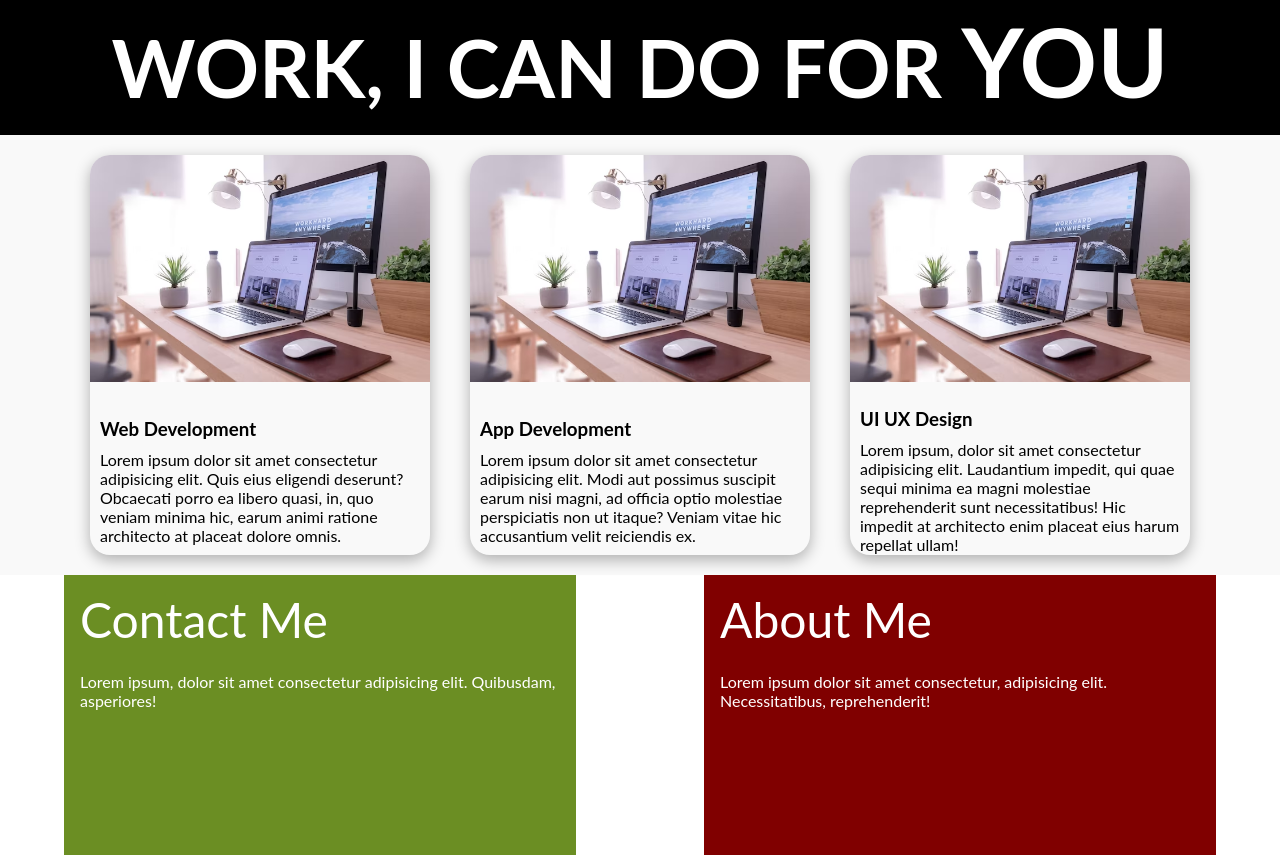
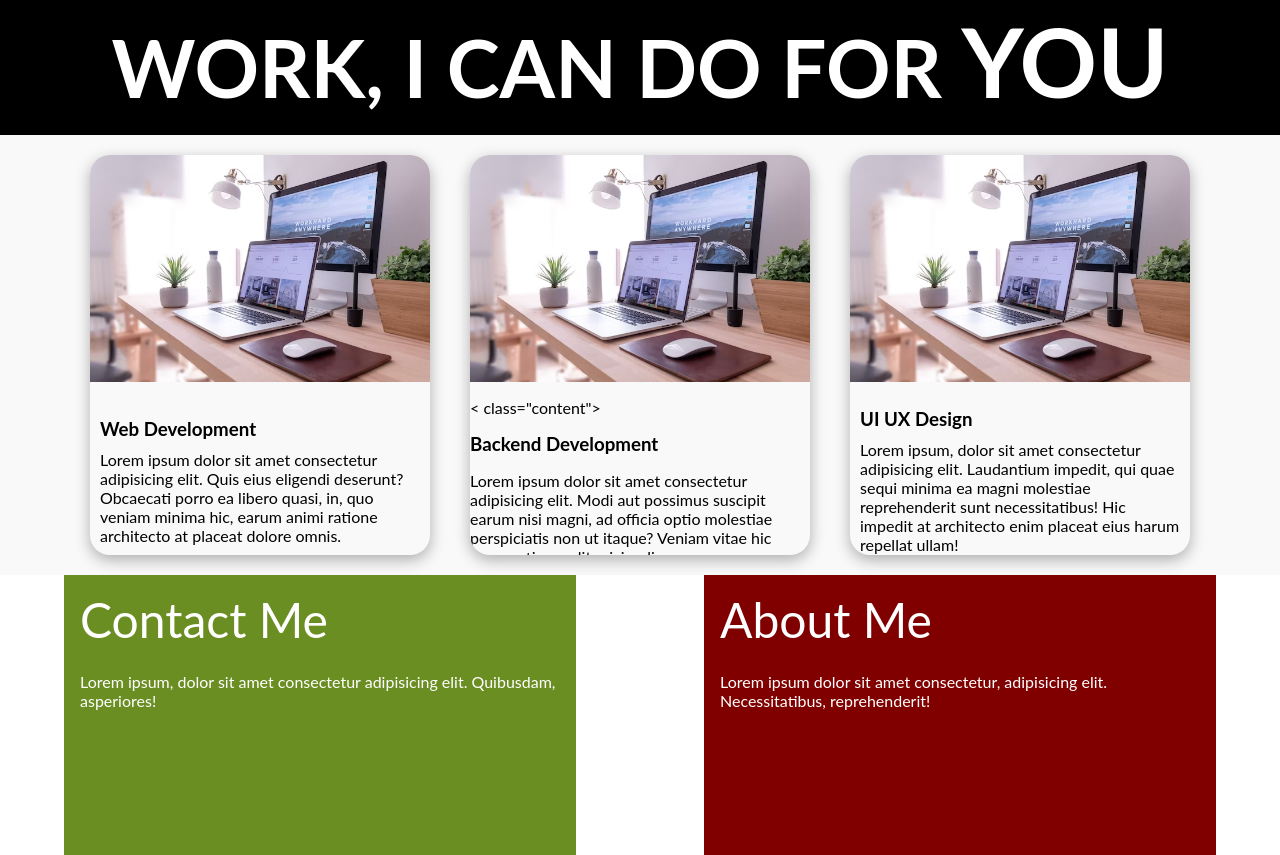
Before and after one commit to namanpancholi1998/Developer-Portfolio-Landing-Page---HTML-CSS-Project---In-Class---i3lefzxvw26c, a plain HTML site: page index.html in a window 1280 px wide. Shown: the part 815-1670 px from the top of the page. Drawn offline with Linux system fonts and the light colour scheme.

Commit message:
change card2 heading

```diff
--- a/index.html
+++ b/index.html
@@ -30,10 +30,9 @@
         </div>
         <div class="grid-item card2">
             <img src="./images/card_image.avif" alt="card2-image">
-            <div class="content">
-                <h3>App Development</h3>
+            < class="content">
+                <h3>Backend Development</h3>
                 <span>Lorem ipsum dolor sit amet consectetur adipisicing elit. Modi aut possimus suscipit earum nisi magni, ad officia optio molestiae perspiciatis non ut itaque? Veniam vitae hic accusantium velit reiciendis ex.</span>
-            </div>
         </div>
         <div class="grid-item card3">
             <img src="./images/card_image.avif" alt="card3-image">
```
